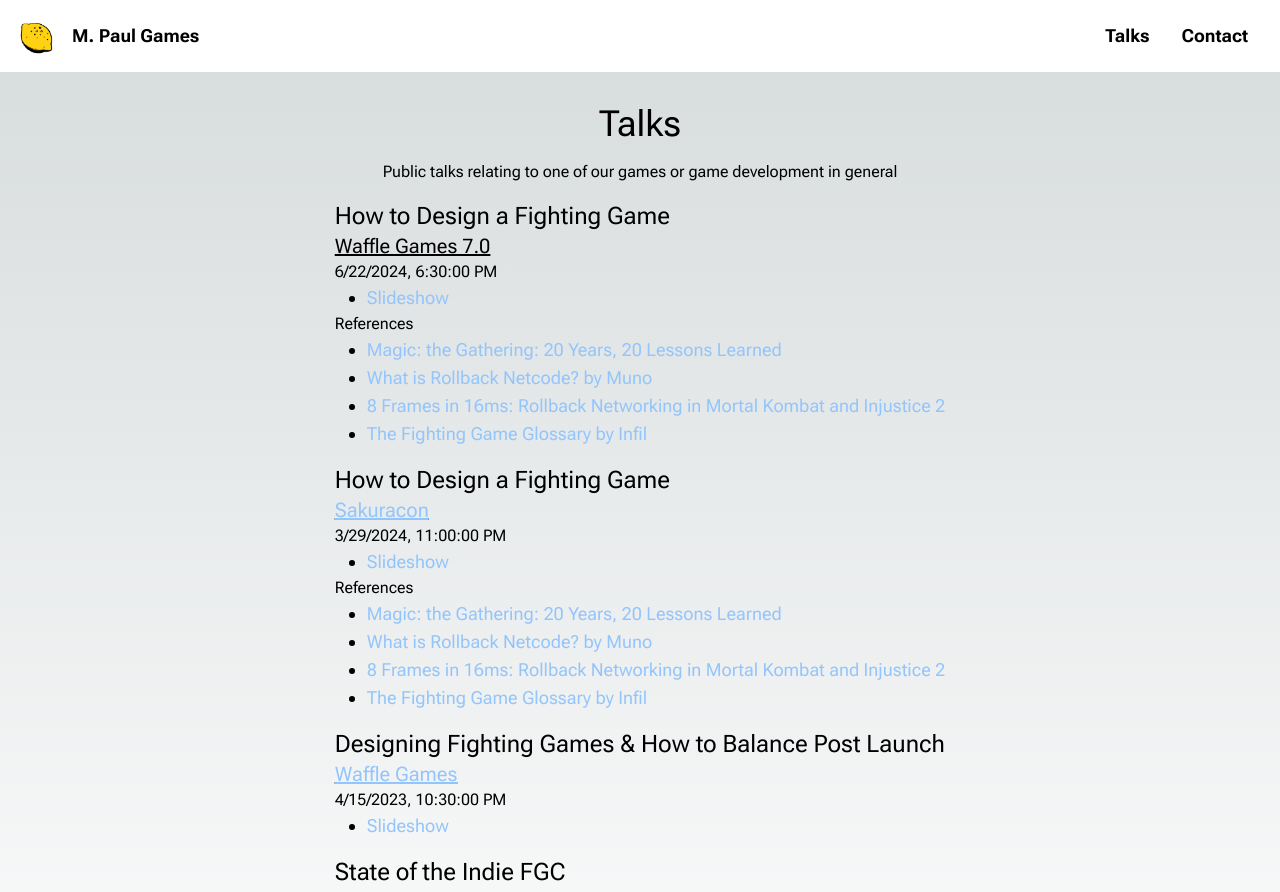
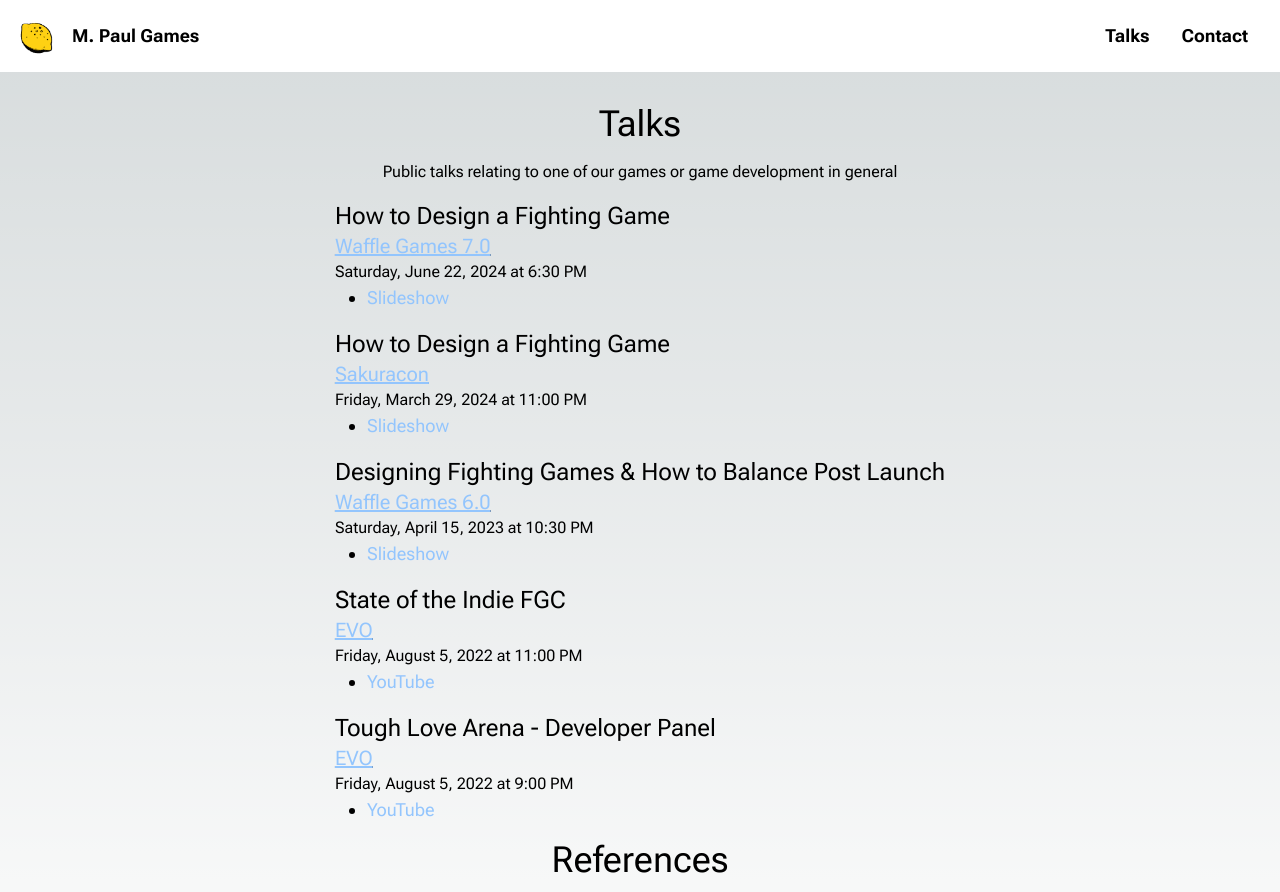
Before and after one commit to mpaulweeks/mpaulgames, a Next.js app: page /talks in a window 1280 px wide. Shown: the top 892 px of the page. Built offline with nearby package versions, Linux system fonts and the light colour scheme.

Commit message:
update talks data, move refs into shared area

```diff
--- a/src/app/talks/page.tsx
+++ b/src/app/talks/page.tsx
@@ -1,4 +1,4 @@
-import { talkDatas } from '@/components/data';
+import { talkDatas, talkRefs } from '@/components/data';
 import { TalkData } from '@/types';
 
 function TalkDisplay({ data }: { data: TalkData }) {
@@ -14,7 +14,12 @@ function TalkDisplay({ data }: { data: TalkData }) {
           <span>{data.event}</span>
         )}
       </div>
-      <div>{data.date.toLocaleString()}</div>
+      <div>
+        {data.date.toLocaleString(undefined, {
+          dateStyle: 'full',
+          timeStyle: 'short',
+        })}
+      </div>
       {data.resources && data.resources.length > 0 && (
         <ul className="list-disc text-lg ml-8">
           {data.resources.map(res => (
@@ -25,20 +30,6 @@ function TalkDisplay({ data }: { data: TalkData }) {
             </li>
           ))}
         </ul>
-      )}
-      {data.references && data.references.length > 0 && (
-        <>
-          <div>References</div>
-          <ul className="list-disc text-lg ml-8">
-            {data.references.map(res => (
-              <li key={res.url}>
-                <a className="text-blue-300" href={res.url}>
-                  {res.label}
-                </a>
-              </li>
-            ))}
-          </ul>
-        </>
       )}
     </div>
   );
@@ -60,6 +51,18 @@ export default function Talks() {
           <TalkDisplay key={td.date.getTime()} data={td} />
         ))}
       </div>
+      <div className="text-4xl">References</div>
+      <ul className="list-disc text-lg ml-8">
+        <div className="text-left">
+          {talkRefs.map(res => (
+            <li key={res.url}>
+              <a className="text-blue-300" href={res.url}>
+                {res.label}
+              </a>
+            </li>
+          ))}
+        </div>
+      </ul>
     </main>
   );
 }
--- a/src/components/data.ts
+++ b/src/components/data.ts
@@ -1,4 +1,4 @@
-import { ProjectInfo, TalkData } from '@/types';
+import { ProjectInfo, TalkData, TalkRef } from '@/types';
 
 export const projects: ProjectInfo[] = [
   {
@@ -44,29 +44,11 @@ export const talkDatas: TalkData[] = [
     date: new Date('2024-06-22 14:30 EDT'),
     title: 'How to Design a Fighting Game',
     event: 'Waffle Games 7.0',
+    eventUrl: 'https://www.egdcollective.org/wafflegames2024',
     resources: [
       {
         label: 'Slideshow',
         url: 'https://docs.google.com/presentation/d/e/2PACX-1vRWTv0jZrnigsAvoPzYb9_sVg91WlsFQLT9QaLdWDGW68ZiKip__kQ99TkbJBNYYyWMglfrrXbM6baJ/pub',
-      },
-    ],
-    references: [
-      {
-        label: `Magic: the Gathering: 20 Years, 20 Lessons Learned`,
-        url: 'https://www.youtube.com/watch?v=QHHg99hwQGY',
-      },
-      {
-        label: 'What is Rollback Netcode? by Muno',
-        url: 'https://bymuno.com/post/rollback',
-      },
-      {
-        label:
-          '8 Frames in 16ms: Rollback Networking in Mortal Kombat and Injustice 2',
-        url: 'https://www.youtube.com/watch?v=7jb0FOcImdg',
-      },
-      {
-        label: 'The Fighting Game Glossary by Infil',
-        url: 'https://glossary.infil.net/',
       },
     ],
   },
@@ -81,36 +63,11 @@ export const talkDatas: TalkData[] = [
         url: 'https://docs.google.com/presentation/d/e/2PACX-1vSkdHnpOlyBnsKVOvqkzTlXXmSbq5hCKsWOnY9wqV8b4ACgmWhsiZigW4Dsa4X0v-P9psei3mJ64RKS/pub',
       },
     ],
-    references: [
-      {
-        label: `Magic: the Gathering: 20 Years, 20 Lessons Learned`,
-        url: 'https://www.youtube.com/watch?v=QHHg99hwQGY',
-      },
-      {
-        label: 'What is Rollback Netcode? by Muno',
-        url: 'https://bymuno.com/post/rollback',
-      },
-      {
-        //   label: 'Fightin Words: Netcode by Infil',
-        //   url: 'https://words.infil.net/w02-netcode.html',
-        // }, {
-        //   label: 'Netcode Architectures Part 2: Rollback by Jay Mattis',
-        //   url: 'https://www.snapnet.dev/blog/netcode-architectures-part-2-rollback/',
-        // }, {
-        label:
-          '8 Frames in 16ms: Rollback Networking in Mortal Kombat and Injustice 2',
-        url: 'https://www.youtube.com/watch?v=7jb0FOcImdg',
-      },
-      {
-        label: 'The Fighting Game Glossary by Infil',
-        url: 'https://glossary.infil.net/',
-      },
-    ],
   },
   {
     date: new Date('2023-04-15 18:30 EDT'),
     title: `Designing Fighting Games & How to Balance Post Launch`,
-    event: 'Waffle Games',
+    event: 'Waffle Games 6.0',
     eventUrl: `https://www.egdcollective.org/wafflegames2023`,
     resources: [
       {
@@ -144,3 +101,31 @@ export const talkDatas: TalkData[] = [
     ],
   },
 ];
+
+export const talkRefs: TalkRef[] = [
+  {
+    label: `Magic: the Gathering: 20 Years, 20 Lessons Learned`,
+    url: 'https://www.youtube.com/watch?v=QHHg99hwQGY',
+  },
+  {
+    label: 'What is Rollback Netcode? by Muno',
+    url: 'https://bymuno.com/post/rollback',
+  },
+  {
+    label:
+      '8 Frames in 16ms: Rollback Networking in Mortal Kombat and Injustice 2',
+    url: 'https://www.youtube.com/watch?v=7jb0FOcImdg',
+  },
+  {
+    label: 'The Fighting Game Glossary by Infil',
+    url: 'https://glossary.infil.net/',
+  },
+  {
+    label: 'Fightin Words: Netcode by Infil',
+    url: 'https://words.infil.net/w02-netcode.html',
+  },
+  {
+    label: 'Netcode Architectures Part 2: Rollback by Jay Mattis',
+    url: 'https://www.snapnet.dev/blog/netcode-architectures-part-2-rollback/',
+  },
+];
```
Also changed, not shown: src/types.ts (+9 -12 lines).
